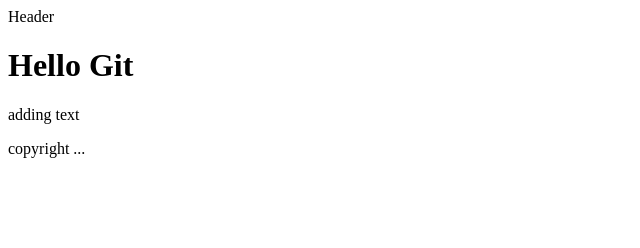
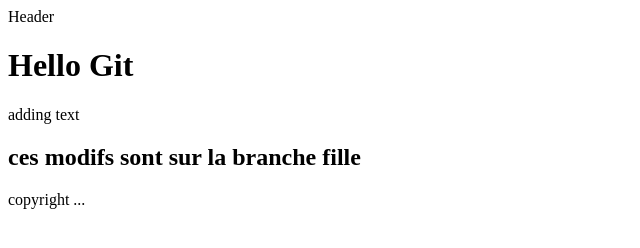
Before and after one commit to dam824/gitTuto, a plain HTML site: page index.html in a window 1280 px wide. Shown: the whole page, without its empty margins (0-640 px from the left). Drawn offline with Linux system fonts and the light colour scheme.

Commit message:
ajout de h2 sur la branche fille

```diff
--- a/index.html
+++ b/index.html
@@ -10,6 +10,7 @@
     <header>Header</header>
     <h1>Hello Git</h1>
     <p>adding text</p>
+    <h2> ces modifs sont sur la branche fille</h2>
     <footer>copyright ...</footer>
 </body>
 </html>
```
